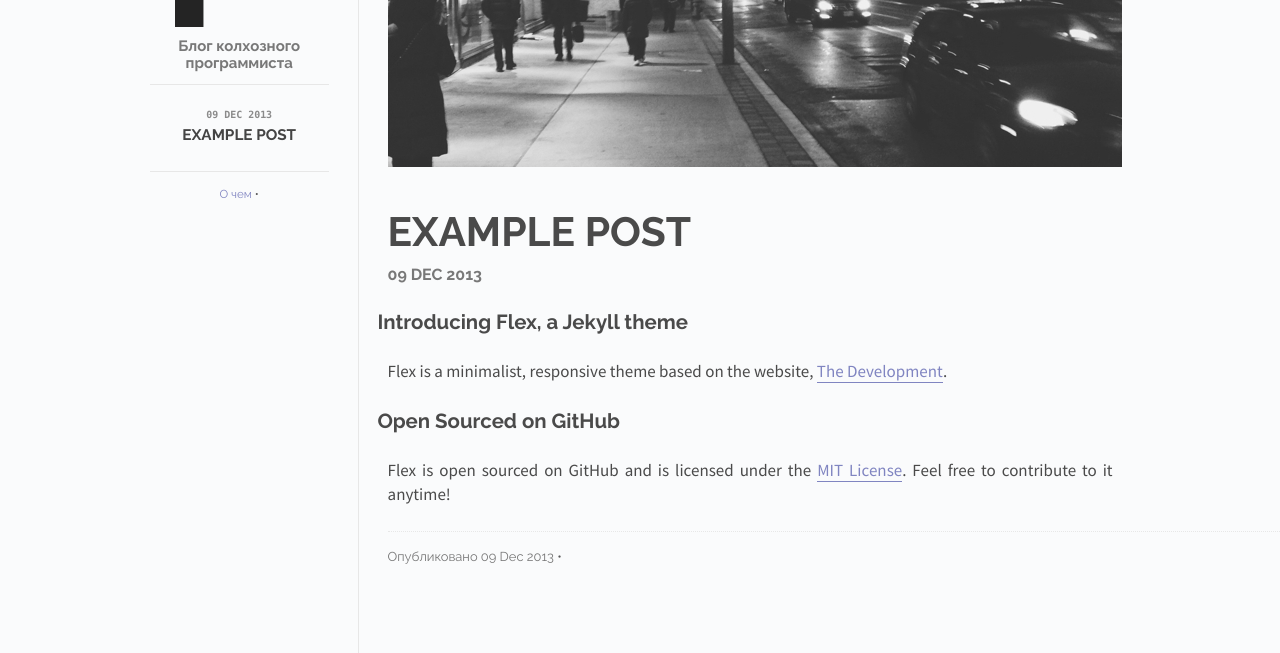
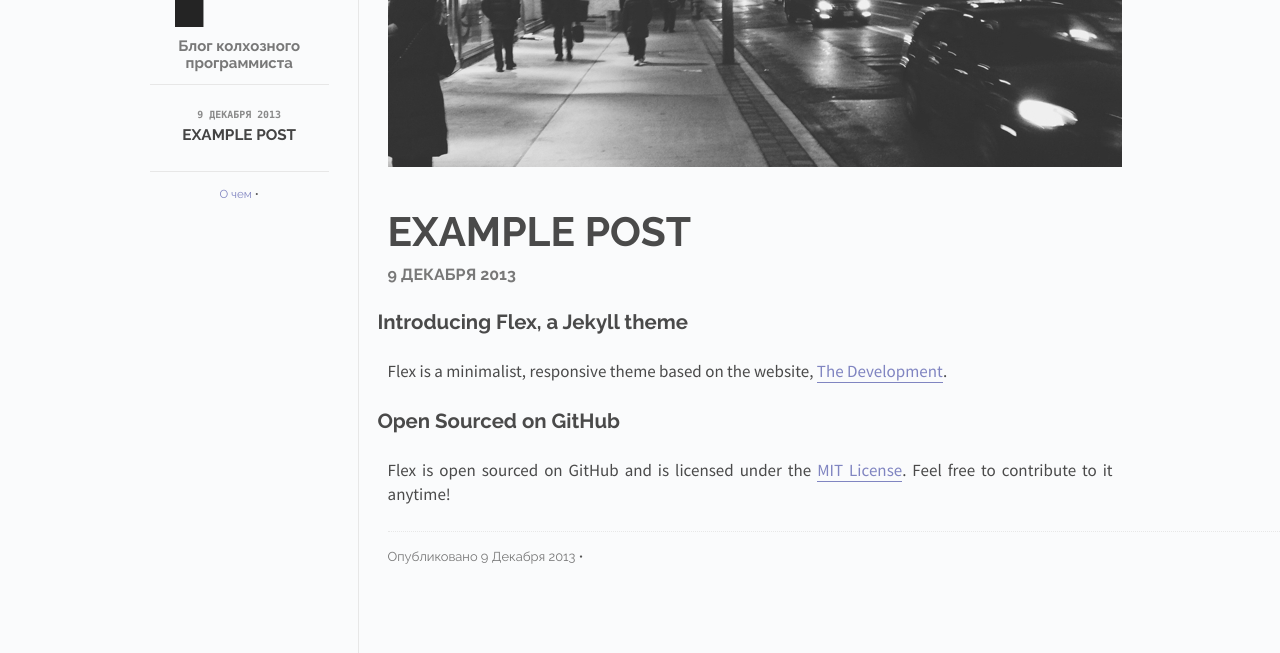
Before and after one commit to artem-kovalev/artem-kovalev.github.io, a Jekyll site: the page built from _posts/2013-12-09-example-post.md, in a window 1280 px wide. Shown: the part 153-806 px from the top of the page. Built offline with Jekyll 4.4.1, drawn with Linux system fonts in a browser that asks for light colours; Markdown is read by kramdown in place of the engine named in the settings; part of the change alters nothing that is shown.

Commit message:
Add date localization

```diff
--- /dev/null
+++ b/_includes/date.html
@@ -0,0 +1,17 @@
+{% assign m = include.date | date: "%-m" %}
+{{ include.date | date: "%-d" }}
+{% case m %}
+  {% when '1' %}Января
+  {% when '2' %}Февраля
+  {% when '3' %}Марта
+  {% when '4' %}Апреля
+  {% when '5' %}Мая
+  {% when '6' %}Июня
+  {% when '7' %}Июля
+  {% when '8' %}Августа
+  {% when '9' %}Сентября
+  {% when '10' %}Октября
+  {% when '11' %}Ноября
+  {% when '12' %}Декабря
+{% endcase %}
+{{ include.date | date: "%Y" }}
--- a/_includes/post.html
+++ b/_includes/post.html
@@ -8,7 +8,7 @@
     </div>
     <div id="info-container">
       <h1 id="title">{{ page.title }}</h1>
-      <span id="date">{{ page.date | date_to_string }}</span>
+      <span id="date">{% include date.html date=page.date %}</span>
     </div>
   </div>
 
@@ -17,7 +17,7 @@
   </div>
   <div class="colophon">
     <p>
-      <span id="pub-date">Опубликовано {{ page.date | date_to_string }}</span> <span class="separator">&bull;</span>
+      <span id="pub-date">Опубликовано {% include date.html date=page.date %}</span> <span class="separator">&bull;</span>
     </p>
   </div>
 </div>
--- a/_layouts/default.html
+++ b/_layouts/default.html
@@ -31,7 +31,7 @@
             {% for post in site.posts %}
               <li class="post-link">
                 <a class="post-title" href="{{ post.url }}">
-                  <span class="post-date">{{ post.date | date_to_string }}</span>
+                  <span class="post-date">{% include date.html date=page.date %}</span>
                   {{ post.title }}
                 </a>
               </li>
--- a/_layouts/post.html
+++ b/_layouts/post.html
@@ -1,4 +1,5 @@
 ---
 layout: default
 ---
+
 {% include post.html %}
```
Also changed, not shown: 3 other files.
